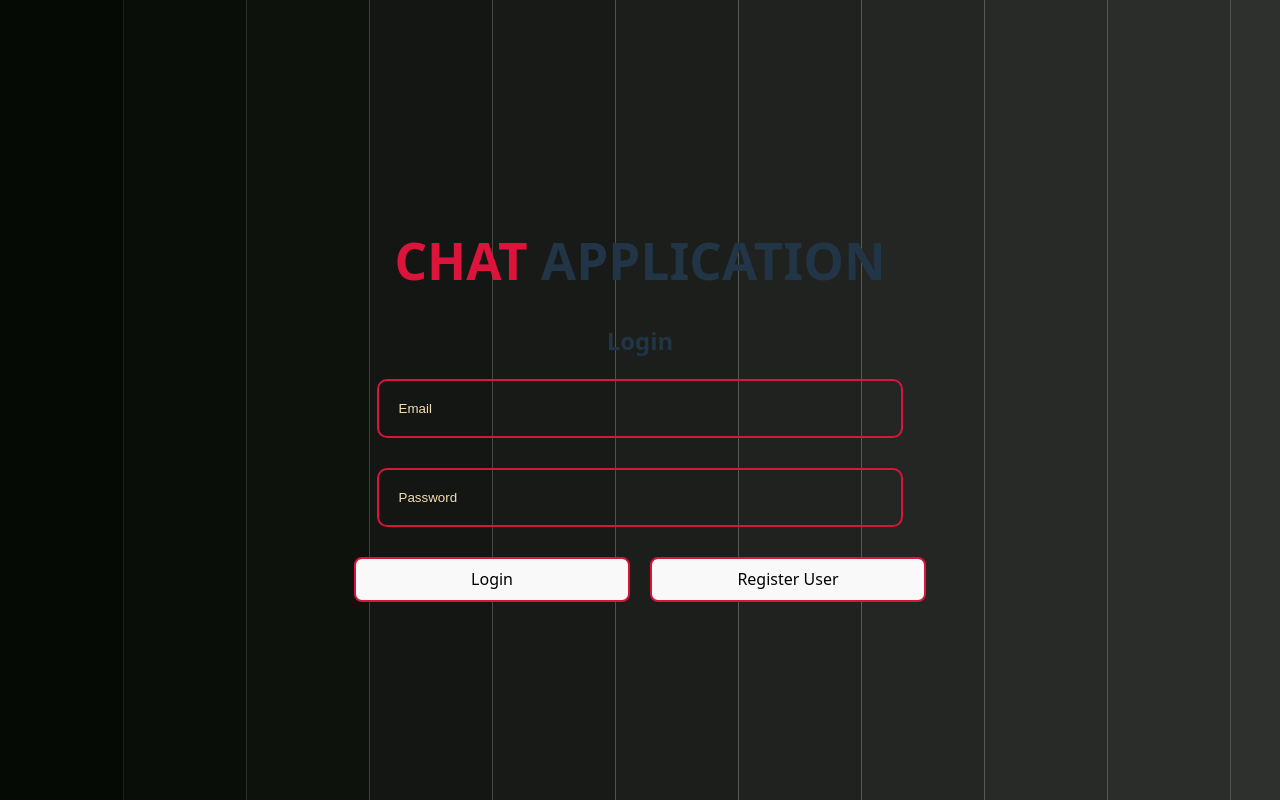
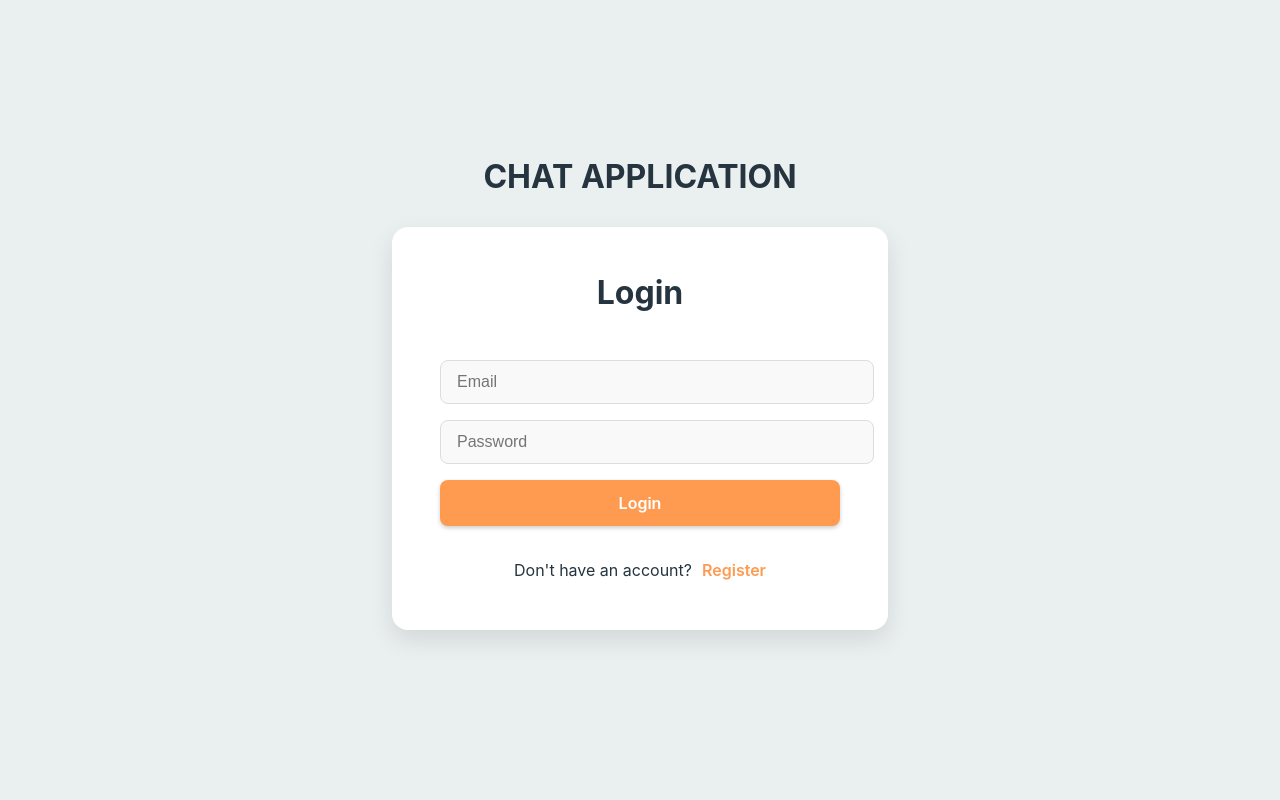
Before and after one commit to Vignesh6104/chatApp, a React (Vite) app in the folder frontend/: page /login in a window 1280 px wide. Built offline with nearby package versions, Linux system fonts and the light colour scheme; no server answers.

Commit message:
latest build

```diff
--- a/frontend/src/App.css
+++ b/frontend/src/App.css
@@ -1,82 +1,203 @@
 #root {
-  max-width: 1280px;
-  margin: 0 auto;
+  max-width: 100%;
+  margin: 0;
+  padding: 0;
+  text-align: center;
+  width: 100%;
+}
+
+/* Auth Container (Login/Register) */
+.auth-container {
+  background-color: var(--white);
+  padding: 3rem;
+  border-radius: 16px;
+  box-shadow: 0 10px 25px rgba(0, 0, 0, 0.1);
+  width: 100%;
+  max-width: 400px;
+  /* Constrain width */
+  margin: 2rem auto;
+  display: flex;
+  flex-direction: column;
+  gap: 1.5rem;
+}
+
+.auth-container h2 {
+  margin-top: 0;
+  color: var(--text-primary);
+  font-size: 2rem;
+}
+
+.auth-container form {
+  display: flex;
+  flex-direction: column;
+  gap: 1rem;
+}
+
+/* Chat Container */
+.chat-container {
+  display: flex;
+  height: 90vh;
+  width: 90vw;
+  /* Occupy most of the screen */
+  background-color: var(--white);
+  border-radius: 20px;
+  overflow: hidden;
+  box-shadow: 0 10px 30px rgba(0, 0, 0, 0.15);
+  margin: 2rem auto;
+}
+
+/* Sidebar / User List */
+.sidebar {
+  width: 280px;
+  background-color: var(--bg-secondary);
+  color: var(--text-primary);
+  display: flex;
+  flex-direction: column;
+  border-right: 1px solid rgba(0, 0, 0, 0.05);
+}
+
+.sidebar-header {
+  padding: 1.5rem;
+  background-color: rgba(255, 255, 255, 0.1);
+  border-bottom: 1px solid rgba(0, 0, 0, 0.05);
+}
+
+.user-list {
+  flex: 1;
+  overflow-y: auto;
+  padding: 1rem;
+  list-style: none;
+  margin: 0;
+}
+
+.user-item {
+  padding: 10px 15px;
+  margin-bottom: 8px;
+  border-radius: 8px;
+  cursor: pointer;
+  transition: background 0.2s;
+  display: flex;
+  align-items: center;
+  gap: 10px;
+}
+
+.user-item:hover {
+  background-color: rgba(255, 255, 255, 0.4);
+}
+
+.user-item.active {
+  background-color: var(--accent-color);
+  color: white;
+  font-weight: bold;
+}
+
+.user-status {
+  width: 10px;
+  height: 10px;
+  border-radius: 50%;
+  background-color: #4CAF50;
+  /* Green for online */
+}
+
+/* Chat Area */
+.chat-area {
+  flex: 1;
+  display: flex;
+  flex-direction: column;
+  background-color: #F8FAFA;
+  /* Slightly off-white for chat bg */
+}
+
+.chat-header {
+  padding: 1rem 2rem;
+  background-color: var(--white);
+  border-bottom: 1px solid #eee;
+  display: flex;
+  justify-content: space-between;
+  align-items: center;
+  box-shadow: 0 2px 4px rgba(0, 0, 0, 0.02);
+}
+
+.messages-list {
+  flex: 1;
   padding: 2rem;
+  overflow-y: auto;
+  display: flex;
+  flex-direction: column;
+  gap: 1rem;
+}
+
+/* Message Bubbles */
+.message-bubble {
+  max-width: 60%;
+  padding: 12px 18px;
+  border-radius: 12px;
+  position: relative;
+  font-size: 0.95rem;
+  line-height: 1.4;
+  box-shadow: 0 1px 2px rgba(0, 0, 0, 0.05);
+}
+
+.message-bubble.sent {
+  align-self: flex-end;
+  background-color: var(--accent-color);
+  color: white;
+  border-bottom-right-radius: 2px;
+}
+
+.message-bubble.received {
+  align-self: flex-start;
+  background-color: var(--white);
+  color: var(--text-primary);
+  border-bottom-left-radius: 2px;
+  border: 1px solid #eee;
+}
+
+.message-meta {
+  font-size: 0.75rem;
+  margin-top: 4px;
+  opacity: 0.7;
+  text-align: right;
+  display: block;
+}
+
+/* Input Area */
+.input-area {
+  padding: 1.5rem;
+  background-color: var(--white);
+  border-top: 1px solid #eee;
+  display: flex;
+  gap: 1rem;
+}
+
+input {
+  width: 100%;
+  padding: 12px 16px;
+  border: 1px solid #ddd;
+  background: #f9f9f9;
+  border-radius: 8px;
+  font-size: 1rem;
+  transition: all 0.2s;
+  color: var(--text-primary);
+}
+
+input:focus {
+  border-color: var(--accent-color);
+  background-color: var(--white);
+  outline: none;
+  box-shadow: 0 0 0 3px rgba(255, 155, 81, 0.2);
+}
+
+/* Common Utilities */
+.text-center {
   text-align: center;
 }
 
-.logo {
-  height: 6em;
-  padding: 1.5em;
-  will-change: filter;
-  transition: filter 300ms;
+.mt-4 {
+  margin-top: 1rem;
 }
 
-.logo:hover {
-  filter: drop-shadow(0 0 2em #646cffaa);
+.glass-effect {
+  background: rgba(255, 255, 255, 0.7);
+  backdrop-filter: blur(10px);
 }
-
-.logo.react:hover {
-  filter: drop-shadow(0 0 2em #61dafbaa);
-}
-
-@keyframes logo-spin {
-  from {
-    transform: rotate(0deg);
-  }
-
-  to {
-    transform: rotate(360deg);
-  }
-}
-
-@media (prefers-reduced-motion: no-preference) {
-  a:nth-of-type(2) .logo {
-    animation: logo-spin infinite 20s linear;
-  }
-}
-
-.card {
-  padding: 2em;
-}
-
-.read-the-docs {
-  color: #888;
-}
-
-input {
-  width: 70%;
-  padding: 20px;
-  margin-bottom: 30px;
-  border: 2px solid crimson;
-  background: transparent;
-  border-radius: 10px;
-}
-
-input::placeholder {
-  color: wheat;
-}
-
-input:hover {
-  border-color: #646cff;
-  background-color: rgb(68, 68, 68);
-  transition: all 0.3s ease-in-out;
-}
-
-span {
-  color: crimson;
-}
-
-
-ul li {
-  list-style: none;
-  font-weight: 500;
-  font-size: 1.2em;
-  margin-bottom: 10px;
-  transform: translate(-20px, 0);
-}
-
-button{
-  border: 2px solid crimson;
-  width: 40%;
-}
--- a/frontend/src/components/Login.jsx
+++ b/frontend/src/components/Login.jsx
@@ -18,7 +18,7 @@ const Login = ({ setIsLoggedIn }) => {
     try {
       const res = await axios.post(`${BASE_URL}/api/auth/login`, form);
 
-      // ✅ Store token and user name in localStorage
+      // Store token and user name in localStorage
       localStorage.setItem('token', res.data.token);
       localStorage.setItem('user', res.data.user);
 
@@ -51,16 +51,20 @@ const Login = ({ setIsLoggedIn }) => {
           required
         />
         <button type="submit">Login</button>
+        <div className="text-center mt-4">
+            <span style={{color: 'var(--text-primary)', marginRight: '10px'}}>Don't have an account?</span>
             <button
-          style={{ marginLeft: '20px' }}
+            type="button"
             onClick={(e) => {
                 e.preventDefault();
                 navigate('/register');
             }}
             className="register-btn"
+            style={{background: 'transparent', color: 'var(--accent-color)', padding: 0, boxShadow: 'none'}}
             >
-          Register User
+            Register
             </button>
+        </div>
       </form>
     </div>
   );
--- a/frontend/src/components/Register.jsx
+++ b/frontend/src/components/Register.jsx
@@ -54,6 +54,19 @@ const Register = () => {
           required
         />
         <button type="submit">Register</button>
+        <div className="text-center mt-4">
+          <span style={{ color: 'var(--text-primary)', marginRight: '10px' }}>Already have an account?</span>
+          <button
+            type="button"
+            onClick={(e) => {
+              e.preventDefault();
+              navigate('/login');
+            }}
+            style={{ background: 'transparent', color: 'var(--accent-color)', padding: 0, boxShadow: 'none' }}
+          >
+            Login
+          </button>
+        </div>
       </form>
     </div>
   );
--- a/frontend/src/index.css
+++ b/frontend/src/index.css
@@ -1,11 +1,19 @@
 :root {
-  font-family: system-ui, Avenir, Helvetica, Arial, sans-serif;
+  /* Color Palette */
+  --bg-primary: #EAEFEF;   /* Light Background */
+  --bg-secondary: #BFC9D1; /* Gray-Blue Container/Sidebar */
+  --text-primary: #25343F; /* Dark Blue Text */
+  --accent-color: #FF9B51; /* Orange Accent/Buttons */
+  --white: #ffffff;
+  --shadow: 0 4px 6px rgba(0, 0, 0, 0.1);
+
+  font-family: 'Inter', system-ui, Avenir, Helvetica, Arial, sans-serif;
   line-height: 1.5;
   font-weight: 400;
 
-  color-scheme: light dark;
-  color: rgba(255, 255, 255, 0.87);
-  background-color: #242424;
+  color-scheme: light;
+  color: var(--text-primary);
+  background-color: var(--bg-primary);
 
   font-synthesis: none;
   text-rendering: optimizeLegibility;
@@ -13,63 +21,61 @@
   -moz-osx-font-smoothing: grayscale;
 }
 
-a {
-  font-weight: 500;
-  color: #646cff;
-  text-decoration: inherit;
-}
-a:hover {
-  color: #535bf2;
-}
-
 body {
   margin: 0;
   display: flex;
   place-items: center;
+  justify-content: center;
   min-width: 320px;
   min-height: 100vh;
+  background-color: var(--bg-primary);
 }
 
-h1 {
-  font-size: 3.2em;
+h1, h2, h3 {
+  color: var(--text-primary);
   line-height: 1.1;
 }
 
 button {
   border-radius: 8px;
-  border: 1px solid transparent;
-  padding: 0.6em 1.2em;
+  border: none;
+  padding: 0.8em 1.5em; /* Larger touch target */
   font-size: 1em;
-  font-weight: 500;
+  font-weight: 600;
   font-family: inherit;
-  background-color: #1a1a1a;
+  background-color: var(--accent-color);
+  color: var(--white);
   cursor: pointer;
-  transition: border-color 0.25s;
+  transition: all 0.25s ease;
+  box-shadow: 0 2px 4px rgba(0,0,0,0.2);
 }
+
 button:hover {
-  border-color: #646cff;
+  filter: brightness(1.1);
+  transform: translateY(-1px);
+  box-shadow: 0 4px 8px rgba(0,0,0,0.2);
 }
+
+button:active {
+    transform: translateY(0);
+}
+
 button:focus,
 button:focus-visible {
-  outline: 4px auto -webkit-focus-ring-color;
+  outline: 4px auto var(--accent-color);
 }
 
-@media (prefers-color-scheme: light) {
-  :root {
-    color: #213547;
-    background-color: #ffffff;
-  }
-  a:hover {
-    color: #747bff;
-  }
-  button {
-    background-color: #f9f9f9;
-  }
+/* Scrollbar Styling */
+::-webkit-scrollbar {
+    width: 8px;
 }
-
-body{
-  background-image: url('./assets/gradient.svg');
-  background-size: cover;
-  background-repeat: no-repeat;
-  background-attachment: fixed;
+::-webkit-scrollbar-track {
+    background: transparent;
 }
+::-webkit-scrollbar-thumb {
+    background: #ccc;
+    border-radius: 4px;
+}
+::-webkit-scrollbar-thumb:hover {
+    background: #bbb;
+}
```
Also changed, not shown: frontend/src/components/Chat.jsx (+54 -44 lines). Lines whose indentation alone changed are shown as unchanged.
